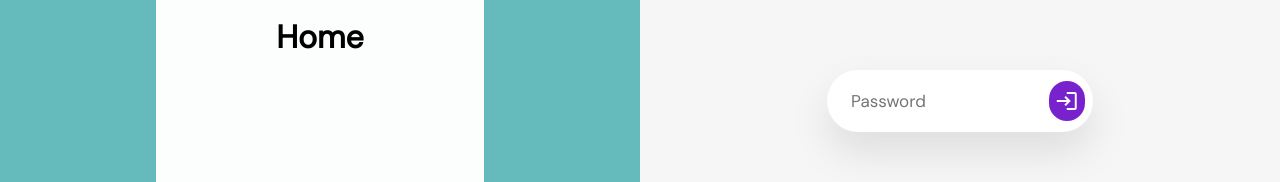
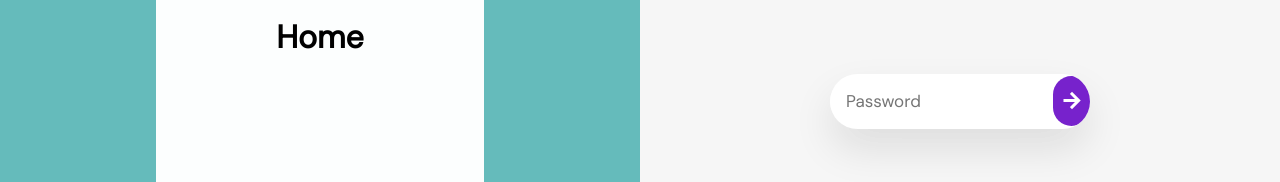
Before and after one commit to jshelpr/Splendour, a React (Create React App) app: page / in a window 1280 px wide. Shown: the part 299-481 px from the top of the page. Built offline with nearby package versions, Linux system fonts and the light colour scheme.

Commit message:
Added Promise for react hot toast

```diff
--- a/package.json
+++ b/package.json
@@ -11,9 +11,9 @@
     "react-apexcharts": "^1.3.7",
     "react-custom-scrollbars": "^4.2.1",
     "react-dom": "^17.0.1",
+    "react-hot-toast": "^1.0.1",
     "react-scripts": "4.0.0",
     "styled-components": "^5.2.1",
-    "react-hot-toast": "^1.0.1",
     "web-vitals": "^0.2.4"
   },
   "scripts": {
--- a/src/App.js
+++ b/src/App.js
@@ -51,9 +51,6 @@ const App = () => {
           <SimpleLoader />
           <UpdateButton />
           <RippleButton />
-          <CountryPicker />
-          <SwitchableCard />
-          <TabbedCards />
           <HotToast />
         </Flex>
       </Scrollbars>
--- a/src/Components/Magic/PasswordValidator.js
+++ b/src/Components/Magic/PasswordValidator.js
@@ -14,12 +14,11 @@ const Wrapper = styled.div`
   }
 `;
 const InputWrapper = styled.div`
-  padding: 0.512rem;
   display: inline-flex;
   align-items: center;
   justify-content: center;
-  height: 45px;
-  width: 250px;
+  height: 55px;
+  width: 260px;
   border-radius: 3rem;
   background: #fff;
   box-shadow: 0 20px 40px 0 ${rgba("#000", 0.10)};
@@ -42,10 +41,11 @@ const Button = styled.span`
   border-radius: 50%;
   display: flex;
   align-items: center;
-  justify-content: center;
+  justify-content: space-around;
   background: #72c;
   color: #fff;
   cursor: pointer;
+  font-weight: 900;
   transition: width 0.45s, border-radius 0.35s;
 `;
 
@@ -54,17 +54,26 @@ const PasswordValidator = () => {
     return(
         <Wrapper>
             <InputWrapper>
-            <Input type="text" onFocus={() => setValid(false)} value={isValid ? "" : null} placeholder="Password" />
+            <Input
+            style={{
+               display: `${isValid ? "none" : "flex"}`
+            }}
+            type="text"
+            onFocus={() => setValid(false)}
+            value={isValid ? "" : null}
+            placeholder="Password" />
             <Button
             className="material-icons"
             onClick={() => setValid(!isValid)}
             style={{
-                width: `${isValid ? 100 : 50}px`,
+                height: `${isValid ? 55 : 50}px`,
+                width: `${isValid ? 260 : 50}px`,
                 borderRadius: `${isValid ? 10 : 50}px`,
                 background: `${isValid ? "rgb(241, 107, 107)" : "#72c"}`
             }}
             >
-                    {isValid ? "close" : "login" }
+                    {isValid ? "Invalid Password" : "arrow_forward" }
+                    {isValid ? <span className="material-icons">close</span> : ""}
             </Button>
             </InputWrapper>
         </Wrapper>
--- a/src/Components/Magic/ReactHotToast.js
+++ b/src/Components/Magic/ReactHotToast.js
@@ -1,16 +1,25 @@
 import React from "react";
 import styled from "styled-components";
-import toast, { Toaster } from 'react-hot-toast';
+import toast, { Toaster } from "react-hot-toast";
 
-const notify = () => toast('Here is your toast📦.');
+const notify = () => toast.promise('Successfuly Made you a toast.',
+  {
+  loading: 'Saving',
+  success: 'Successfully Saved',
+  error: 'Error Saing'
+})
 
 const Wrapper = styled.div`
+  user-select: none;
   height: 100vh;
-  width: 100vw;
+  width: 50vw;
   display: flex;
   align-items: center;
   justify-content: center;
   background: #19456b;
+  @media screen and (max-width: 550px) {
+    width: 100%;
+  }
 `;
 const Button = styled.div`
   height: 70px;
@@ -22,16 +31,17 @@ const Button = styled.div`
   background: #16c79a;
   color: #fff;
   font-weight: 600;
+  cursor: pointer;
   transition: all .3s ease;
   &:active {
     transform: scale(0.97);
   }
 `;
-const HotToast = () => {
+const HotToast = (p) => {
   return (
     <Wrapper>
       <Button onClick={notify}>Make me a toast</Button>
-      <Toaster />
+      <Toaster position="top" />
     </Wrapper>
   );
 };
```
Also changed, not shown: 1 other file (tests, documents, lock files or other folders).
